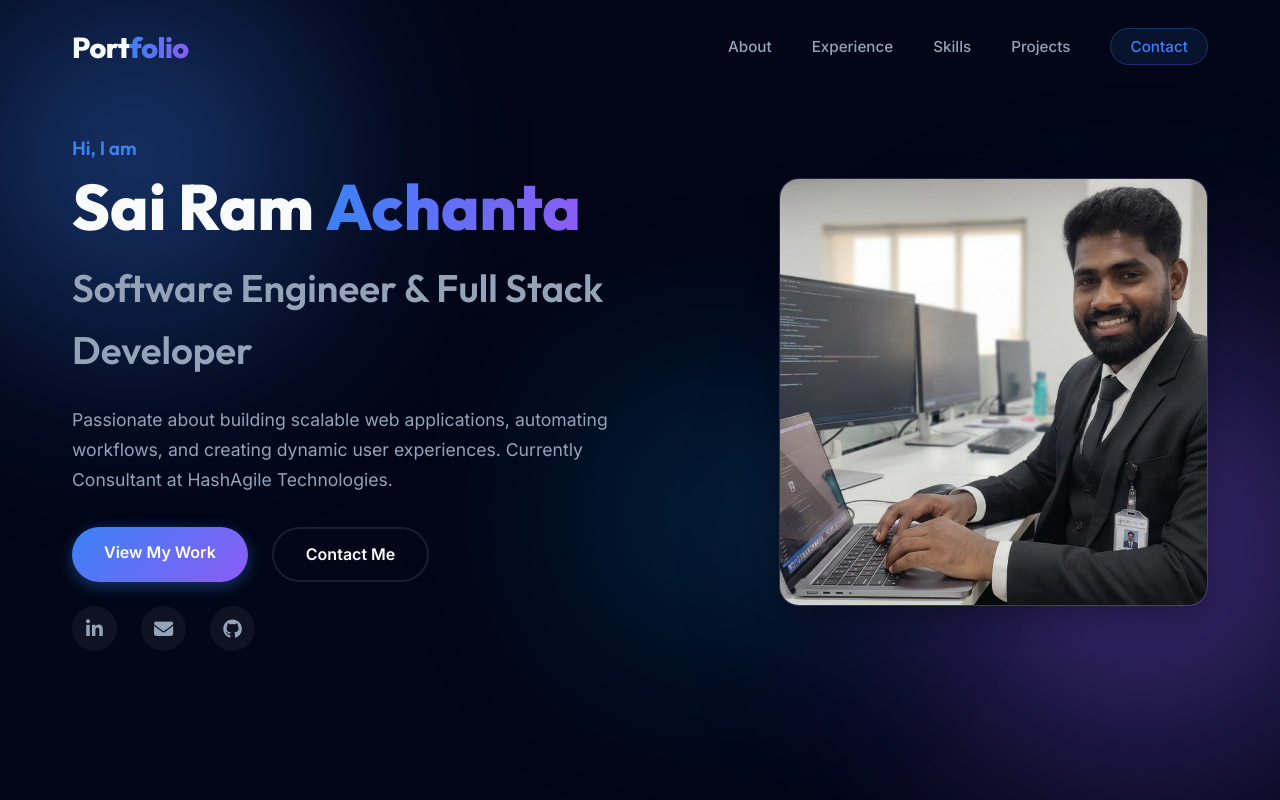
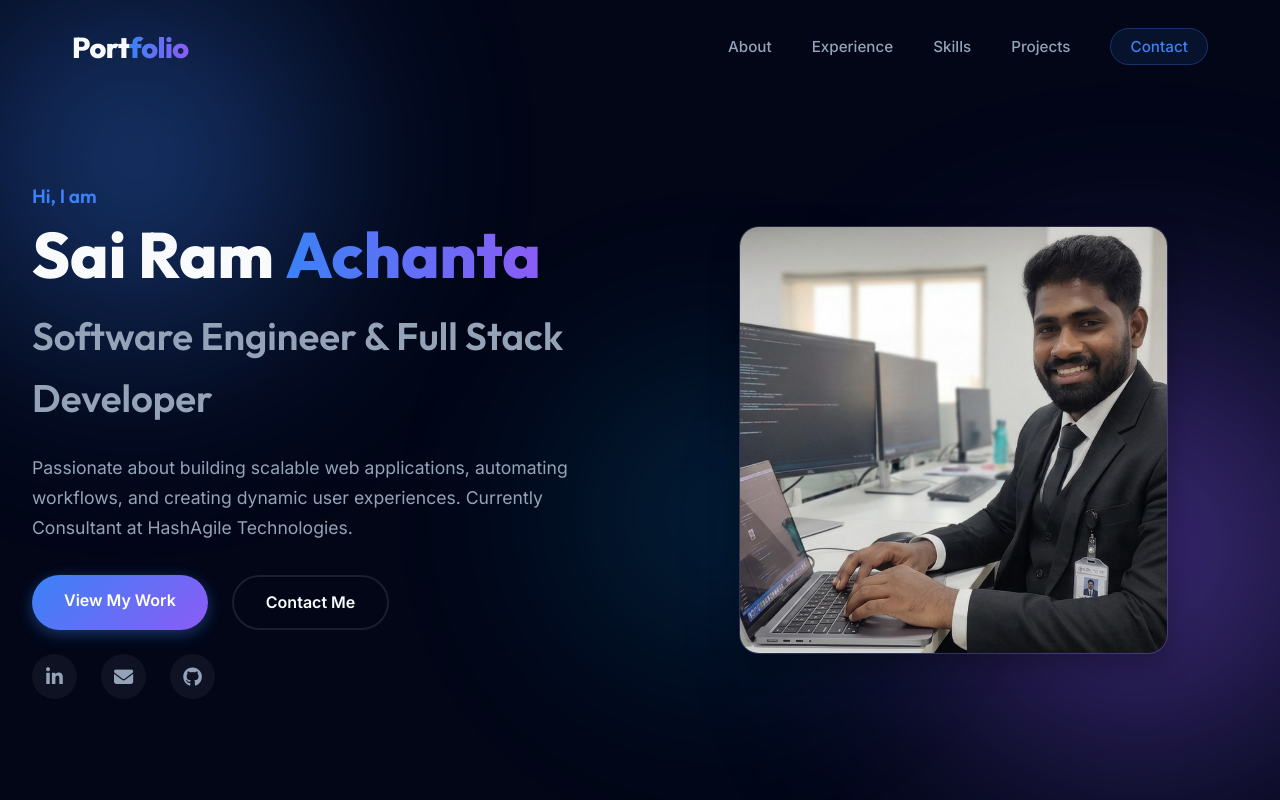
Before and after one commit to sairamachanta/Portfolio, a plain HTML site: page index.html in a window 1280 px wide. Shown: the top 800 px of the page. Drawn offline with Linux system fonts and the light colour scheme.

Commit message:
Fix hero section text overlap issue on short viewports

```diff
--- a/style.css
+++ b/style.css
@@ -370,11 +370,14 @@
 .hero {
     min-height: 100vh;
     display: flex;
-    align-items: center;
-    padding-top: 5rem;
+    flex-direction: column;
+    padding-top: 7rem;
+    padding-bottom: 2rem;
 }
 
 .hero-content {
+    margin: auto 0;
+    width: 100%;
     display: grid;
     grid-template-columns: 1.2fr 0.8fr;
     gap: 4rem;
```
